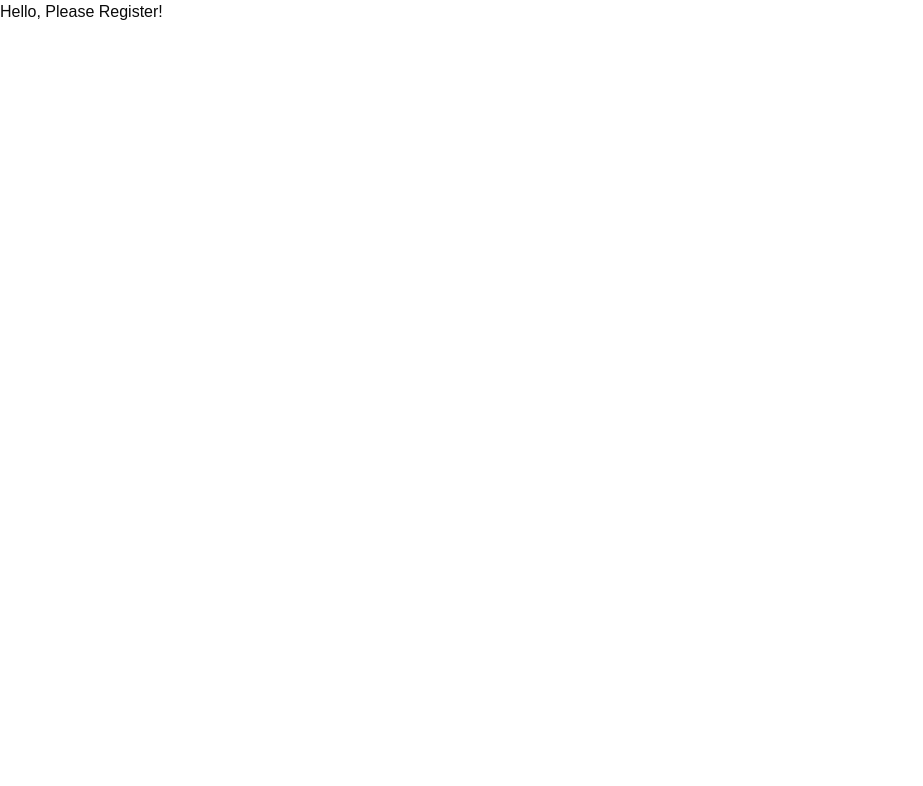
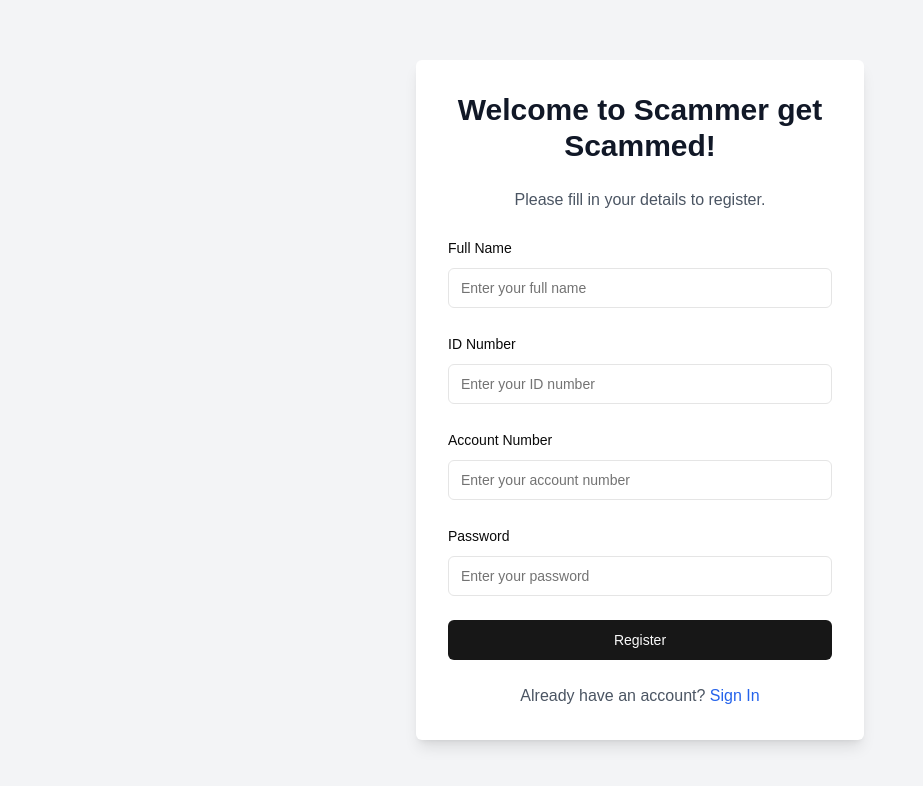
Before and after one commit to ST10019838/Team-Quaternary_APDS7311_POE, a Next.js app in the folder application/: page /register in a window 1280 px wide. Shown: the top 786 px of the page, without its empty margins (0-923 px from the left). Built offline with nearby package versions, Linux system fonts and the light colour scheme.

Commit message:
feat: added login ui

```diff
--- a/application/src/app/login/page.tsx
+++ b/application/src/app/login/page.tsx
@@ -4,11 +4,10 @@ import { z } from "zod";
 import { zodResolver } from "@hookform/resolvers/zod";
 import { useForm } from "react-hook-form";
 import { Button } from "@/components/ui/button";
-import axios, { AxiosError } from "axios";
+import axios from "axios";
 import {
   Form,
   FormControl,
-  FormDescription,
   FormField,
   FormItem,
   FormLabel,
@@ -16,17 +15,22 @@ import {
 } from "@/components/ui/form";
 import { Input } from "@/components/ui/input";
 import { useMutation, useQueryClient } from "@tanstack/react-query";
-import { AnyARecord } from "dns";
 import { useState } from "react";
 import { useRouter } from "next/navigation";
 
 const loginFormSchema = z.object({
   username: z
     .string({
-      required_error: "Name is required",
+      required_error: "Username is required",
     })
     .min(3, { message: "Must be 3 or more characters long" })
     .max(50, { message: "Must be 50 or fewer characters long" }),
+  accountnumber: z
+    .string({
+      required_error: "Account number is required",
+    })
+    .min(10, { message: "Must be 10 digits long" })
+    .max(10, { message: "Must be 10 digits long" }),
   password: z
     .string({
       required_error: "Password is required",
@@ -44,15 +48,11 @@ export default function LoginPage() {
 
   // Mutations
   const mutation = useMutation({
-    mutationFn: async ({ username, password }: LoginForm) => {
+    mutationFn: async ({ username, accountnumber, password }: LoginForm) => {
       try {
-        console.log("MUTATION", { username, password });
         const response = await axios.post(
           "http://localhost:5000/api/auth/login",
-          {
-            username,
-            password,
-          }
+          { username, accountnumber, password }
         );
         localStorage.setItem("token", response.data.token);
         router.push("/");
@@ -65,30 +65,32 @@ export default function LoginPage() {
       }
     },
     onSuccess: () => {
-      // Invalidate and refetch
       queryClient.invalidateQueries({ queryKey: ["todos"] });
     },
   });
 
-  // 1. Define the login form
   const form = useForm<z.infer<typeof loginFormSchema>>({
     resolver: zodResolver(loginFormSchema),
     defaultValues: {
       username: "",
+      accountnumber: "",
       password: "",
     },
   });
 
-  // 2. Define a submit handler.
   function onSubmit(values: z.infer<typeof loginFormSchema>) {
-    console.log(values);
     mutation.mutate(values);
   }
 
-  // 3. create the form
   return (
+    <div className="flex min-h-screen items-center justify-center bg-gray-100">
+      <div className="w-full max-w-md p-8 space-y-6 bg-white rounded-md shadow-lg">
+        <h2 className="text-center text-3xl font-extrabold text-gray-900">
+          Welcome back to Scammer get Scammed!
+        </h2>
+
         <Form {...form}>
-      <form onSubmit={form.handleSubmit(onSubmit)} className="space-y-8">
+          <form onSubmit={form.handleSubmit(onSubmit)} className="space-y-6">
             <FormField
               control={form.control}
               name="username"
@@ -96,7 +98,21 @@ export default function LoginPage() {
                 <FormItem>
                   <FormLabel>Username</FormLabel>
                   <FormControl>
-                <Input placeholder="shadcn" {...field} />
+                    <Input placeholder="Enter your username" {...field} />
+                  </FormControl>
+                  <FormMessage />
+                </FormItem>
+              )}
+            />
+
+            <FormField
+              control={form.control}
+              name="accountnumber"
+              render={({ field }) => (
+                <FormItem>
+                  <FormLabel>Account Number</FormLabel>
+                  <FormControl>
+                    <Input placeholder="Enter your account number" {...field} />
                   </FormControl>
                   <FormMessage />
                 </FormItem>
@@ -110,7 +126,11 @@ export default function LoginPage() {
                 <FormItem>
                   <FormLabel>Password</FormLabel>
                   <FormControl>
-                <Input placeholder="password" {...field} />
+                    <Input
+                      type="password"
+                      placeholder="Enter your password"
+                      {...field}
+                    />
                   </FormControl>
                   <FormMessage />
                 </FormItem>
@@ -119,8 +139,23 @@ export default function LoginPage() {
 
             {error && <span className="text-red-500">{error}</span>}
 
-        <Button type="submit">Submit</Button>
+            <div>
+              <Button type="submit" className="w-full">
+                Sign In
+              </Button>
+            </div>
           </form>
         </Form>
+
+        <div className="text-center">
+          <p className="text-gray-600">
+            Don't have an account?{" "}
+            <a href="/register" className="text-blue-600 hover:underline">
+              Sign up
+            </a>
+          </p>
+        </div>
+      </div>
+    </div>
   );
 }
--- a/application/src/app/register/page.tsx
+++ b/application/src/app/register/page.tsx
@@ -1,7 +1,185 @@
+"use client";
+
+import { z } from "zod";
+import { zodResolver } from "@hookform/resolvers/zod";
+import { useForm } from "react-hook-form";
+import { Button } from "@/components/ui/button";
+import axios from "axios";
+import {
+  Form,
+  FormControl,
+  FormField,
+  FormItem,
+  FormLabel,
+  FormMessage,
+} from "@/components/ui/form";
+import { Input } from "@/components/ui/input";
+import { useMutation, useQueryClient } from "@tanstack/react-query";
+import { useState } from "react";
+import { useRouter } from "next/navigation";
+
+// Validation schema for the registration form
+const registerFormSchema = z.object({
+  fullname: z
+    .string({
+      required_error: "Full name is required",
+    })
+    .min(3, { message: "Must be 3 or more characters long" })
+    .max(100, { message: "Must be 100 or fewer characters long" }),
+  idnumber: z
+    .string({
+      required_error: "ID number is required",
+    })
+    .min(13, { message: "Must be 13 digits long" })
+    .max(13, { message: "Must be 13 digits long" }),
+  accountnumber: z
+    .string({
+      required_error: "Account number is required",
+    })
+    .min(10, { message: "Must be 10 digits long" })
+    .max(10, { message: "Must be 10 digits long" }),
+  password: z
+    .string({
+      required_error: "Password is required",
+    })
+    .min(8, { message: "Must be 8 or more characters long" })
+    .max(50, { message: "Must be 50 or fewer characters long" }),
+});
+
+type RegisterForm = z.infer<typeof registerFormSchema>;
+
 export default function RegisterPage() {
+  const queryClient = useQueryClient();
+  const [error, setError] = useState("");
+  const router = useRouter();
+
+  // Mutations for handling form submission
+  const mutation = useMutation({
+    mutationFn: async ({ fullname, idnumber, accountnumber, password }: RegisterForm) => {
+      try {
+        const response = await axios.post(
+          "http://localhost:5000/api/auth/register",
+          { fullname, idnumber, accountnumber, password }
+        );
+        localStorage.setItem("token", response.data.token);
+        router.push("/");
+      } catch (err: any) {
+        if (err.response) {
+          setError(err.response.data.message);
+        } else {
+          setError("Something went wrong. Please try again.");
+        }
+      }
+    },
+    onSuccess: () => {
+      queryClient.invalidateQueries({ queryKey: ["users"] });
+    },
+  });
+
+  // Initialize form with validation
+  const form = useForm<z.infer<typeof registerFormSchema>>({
+    resolver: zodResolver(registerFormSchema),
+    defaultValues: {
+      fullname: "",
+      idnumber: "",
+      accountnumber: "",
+      password: "",
+    },
+  });
+
+  function onSubmit(values: z.infer<typeof registerFormSchema>) {
+    mutation.mutate(values);
+  }
+
   return (
-    <>
-      <h1>Hello, Please Register!</h1>
-    </>
+    <div className="flex min-h-screen items-center justify-center bg-gray-100">
+      <div className="w-full max-w-md p-8 space-y-6 bg-white rounded-md shadow-lg">
+        <h2 className="text-center text-3xl font-extrabold text-gray-900">
+          Welcome to Scammer get Scammed!
+        </h2>
+        <p className="text-center text-gray-600">Please fill in your details to register.</p>
+
+        <Form {...form}>
+          <form onSubmit={form.handleSubmit(onSubmit)} className="space-y-6">
+            <FormField
+              control={form.control}
+              name="fullname"
+              render={({ field }) => (
+                <FormItem>
+                  <FormLabel>Full Name</FormLabel>
+                  <FormControl>
+                    <Input placeholder="Enter your full name" {...field} />
+                  </FormControl>
+                  <FormMessage />
+                </FormItem>
+              )}
+            />
+
+            <FormField
+              control={form.control}
+              name="idnumber"
+              render={({ field }) => (
+                <FormItem>
+                  <FormLabel>ID Number</FormLabel>
+                  <FormControl>
+                    <Input placeholder="Enter your ID number" {...field} />
+                  </FormControl>
+                  <FormMessage />
+                </FormItem>
+              )}
+            />
+
+            <FormField
+              control={form.control}
+              name="accountnumber"
+              render={({ field }) => (
+                <FormItem>
+                  <FormLabel>Account Number</FormLabel>
+                  <FormControl>
+                    <Input placeholder="Enter your account number" {...field} />
+                  </FormControl>
+                  <FormMessage />
+                </FormItem>
+              )}
+            />
+
+            <FormField
+              control={form.control}
+              name="password"
+              render={({ field }) => (
+                <FormItem>
+                  <FormLabel>Password</FormLabel>
+                  <FormControl>
+                    <Input
+                      type="password"
+                      placeholder="Enter your password"
+                      {...field}
+                    />
+                  </FormControl>
+                  <FormMessage />
+                </FormItem>
+              )}
+            />
+
+            {error && <span className="text-red-500">{error}</span>}
+
+            <div>
+              <Button type="submit" className="w-full">
+                Register
+              </Button>
+            </div>
+          </form>
+        </Form>
+
+        <div className="text-center">
+          <p className="text-gray-600">
+            Already have an account?{" "}
+            <a href="/login" className="text-blue-600 hover:underline">
+              Sign In
+            </a>
+          </p>
+        </div>
+      </div>
+    </div>
   );
 }
```
Also changed, not shown: 1 other file (tests, documents, lock files or other folders). Lines whose indentation alone changed are shown as unchanged.
